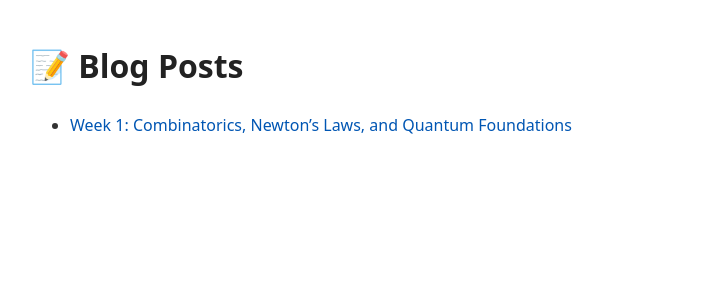
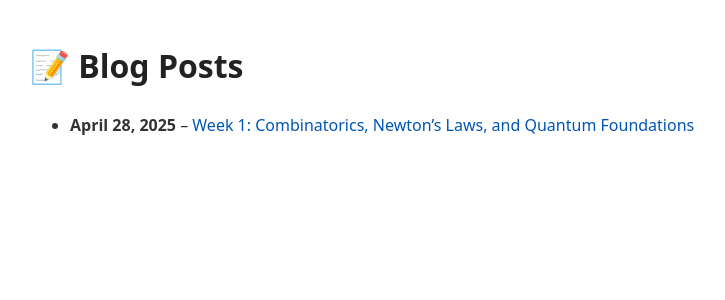
Before and after one commit to michaeltdeguzman/michaeltdeguzman, a Jekyll site: the page built from blog.md, in a window 1280 px wide. Shown: the top 300 px of the page, without its empty margins (235-960 px from the left). Built offline with Jekyll 4.4.1, drawn with Linux system fonts in a browser that asks for light colours.

Commit message:
Update blog.md

```diff
--- a/blog.md
+++ b/blog.md
@@ -7,5 +7,5 @@ permalink: /blog/
 # 📝 Blog Posts
 
 {% for post in site.posts %}
-- [{{ post.title }}]({{ post.url }})
+- **{{ post.date | date: "%B %d, %Y" }}** – [{{ post.title }}]({{ post.url }})
 {% endfor %}
```
